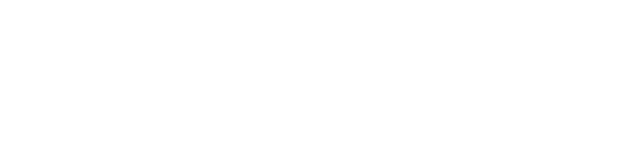
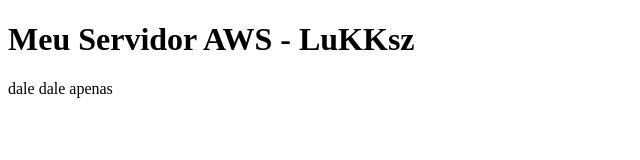
Before and after one commit to LuKKsz/projeto-aws, a plain HTML site: page index.html in a window 1280 px wide. Shown: the whole page, without its empty margins (0-640 px from the left). Drawn offline with Linux system fonts and the light colour scheme.

Commit message:
Adicionado algumas mensagens

```diff
--- a/index.html
+++ b/index.html
@@ -7,7 +7,8 @@
 </head>
 <body>
     <main>
-
+        <h1>Meu Servidor AWS - LuKKsz</h1>
+        <p>dale dale apenas</p>
     </main>
 </body>
 </html>
```
